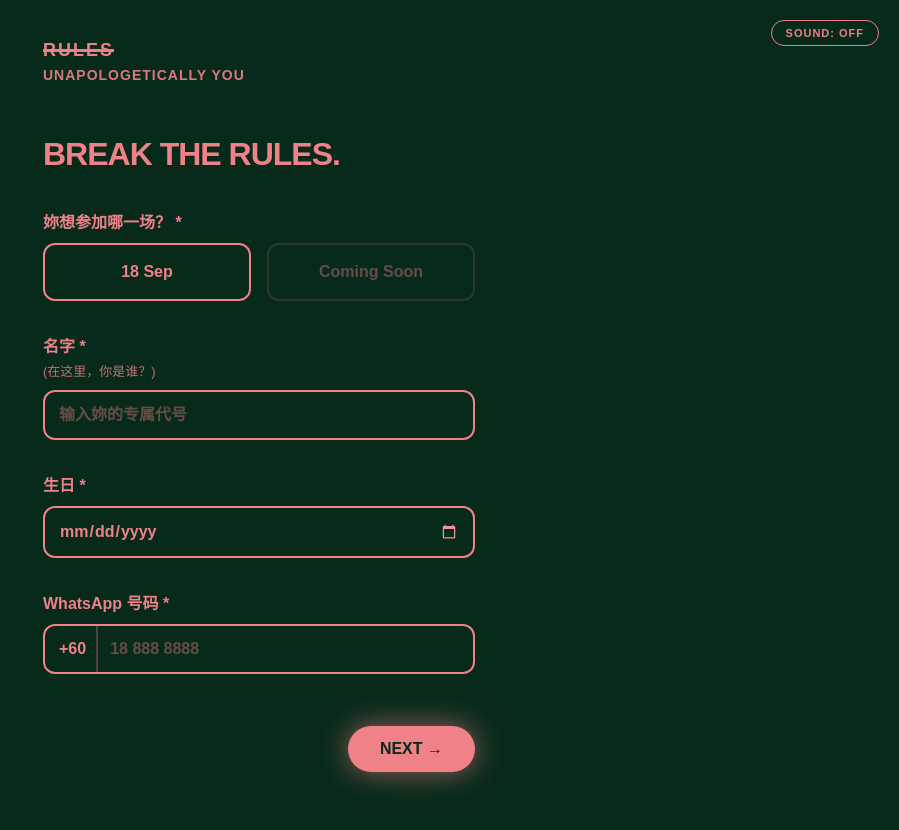
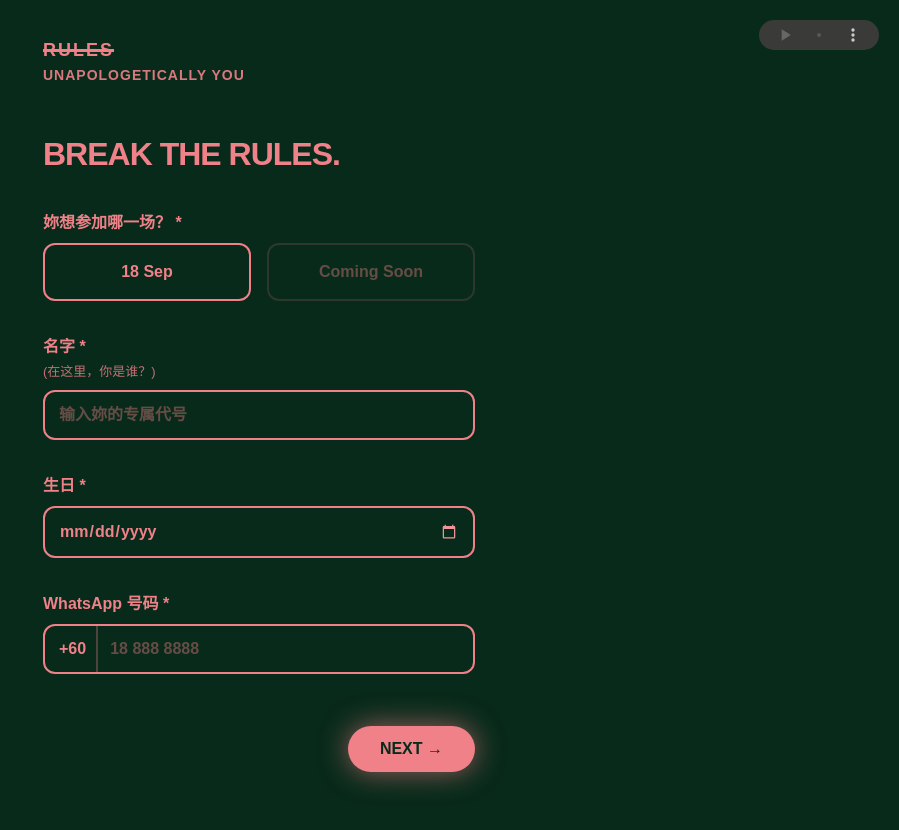
Before and after one commit to breaktheruleskl/break-the-rules-rsvp, a plain HTML site: page index.html in a window 1280 px wide. Shown: the whole page, without its empty margins (381-1280 px from the left). Drawn offline with Linux system fonts and the light colour scheme.

```diff
--- a/index.html
+++ b/index.html
@@ -166,11 +166,11 @@
 </head>
 <body>
 
-  <div id="musicToggle" class="music-btn">SOUND: OFF</div>
-  <audio id="bgMusic" loop>
-    <source src="music.mp3" type="audio/mpeg">
-  </audio>
-
+ <div style="position: fixed; top: 20px; right: 20px; z-index: 100;">
+    <audio id="bgMusic" controls loop style="height: 30px; width: 120px; filter: invert(0.8) hue-rotate(60deg);">
+      <source src="music.mp3" type="audio/mpeg">
+    </audio>
+  </div>
   <div class="container">
     <div class="header-top" id="mainHeader">
       <div class="header-rules"><s class="strikethrough">RULES</s></div>
```
